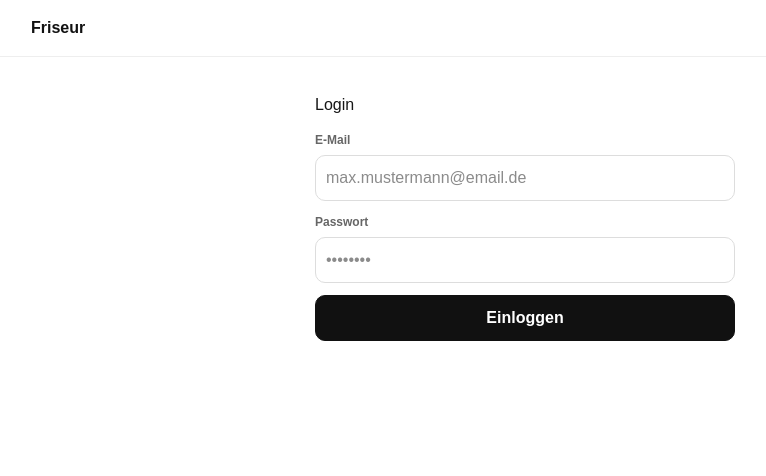
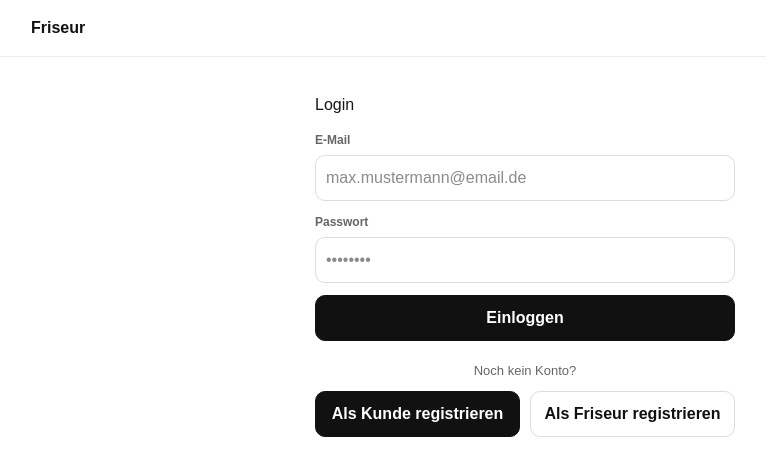
Before and after one commit to schaff2005fr-gif/frisuer-app, a Next.js app in the folder frontend/: page /login in a window 1280 px wide. Shown: the top 476 px of the page, without its empty margins (115-881 px from the left). Built offline with nearby package versions, Linux system fonts and the light colour scheme; no server answers.

Commit message:
add register buttons to login page

```diff
--- a/frontend/app/(public)/login/page.tsx
+++ b/frontend/app/(public)/login/page.tsx
@@ -64,13 +64,13 @@ function LoginInner() {
       const data = await res.json().catch(() => null);
 
       if (!res.ok) {
-        throw new Error(data?.error || `Login fehlgeschlagen (HTTP ${res.status})`);
+        throw new Error(data?.error || `Login fehlgeschlagen`);
       }
 
       const token: string | undefined = data?.token;
       const user: any = data?.user;
 
-      if (!token || !user) throw new Error("Login fehlgeschlagen (keine Daten).");
+      if (!token || !user) throw new Error("Login fehlgeschlagen.");
 
       localStorage.setItem("token", token);
       localStorage.setItem("user", JSON.stringify(user));
@@ -100,7 +100,9 @@ function LoginInner() {
 
       <form onSubmit={onSubmit} style={{ marginTop: 14, display: "grid", gap: 12 }}>
         <div style={{ display: "grid", gap: 6 }}>
-          <div style={{ fontSize: 12, color: "#666", fontWeight: 900 }}>E-Mail</div>
+          <div style={{ fontSize: 12, color: "#666", fontWeight: 900 }}>
+            E-Mail
+          </div>
           <input
             value={email}
             onChange={(e) => setEmail(e.target.value)}
@@ -111,7 +113,9 @@ function LoginInner() {
         </div>
 
         <div style={{ display: "grid", gap: 6 }}>
-          <div style={{ fontSize: 12, color: "#666", fontWeight: 900 }}>Passwort</div>
+          <div style={{ fontSize: 12, color: "#666", fontWeight: 900 }}>
+            Passwort
+          </div>
           <input
             type="password"
             value={password}
@@ -139,6 +143,49 @@ function LoginInner() {
           {loading ? "Logge ein..." : "Einloggen"}
         </button>
       </form>
+
+      {/* Registrierung Buttons */}
+      <div style={{ marginTop: 20, display: "grid", gap: 10 }}>
+        <div style={{ textAlign: "center", fontSize: 13, color: "#666" }}>
+          Noch kein Konto?
+        </div>
+
+        <div style={{ display: "flex", gap: 10, flexWrap: "wrap" }}>
+          <a
+            href="/register"
+            style={{
+              flex: 1,
+              textAlign: "center",
+              padding: "10px 12px",
+              borderRadius: 10,
+              border: "1px solid #111",
+              background: "#111",
+              color: "#fff",
+              fontWeight: 900,
+              textDecoration: "none",
+            }}
+          >
+            Als Kunde registrieren
+          </a>
+
+          <a
+            href="/register-barber"
+            style={{
+              flex: 1,
+              textAlign: "center",
+              padding: "10px 12px",
+              borderRadius: 10,
+              border: "1px solid #ddd",
+              background: "#fff",
+              color: "#111",
+              fontWeight: 900,
+              textDecoration: "none",
+            }}
+          >
+            Als Friseur registrieren
+          </a>
+        </div>
+      </div>
     </div>
   );
 }
```
